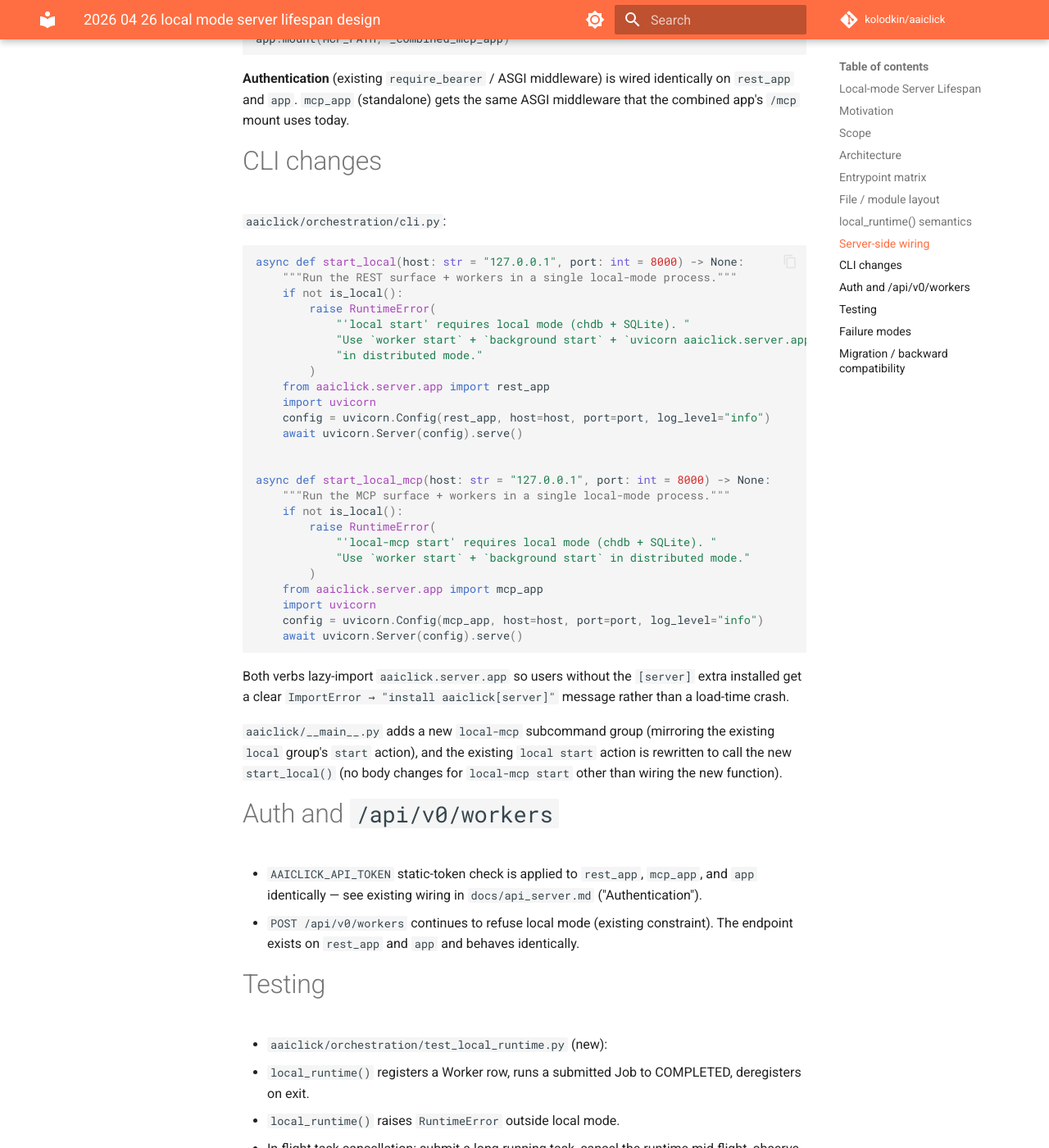
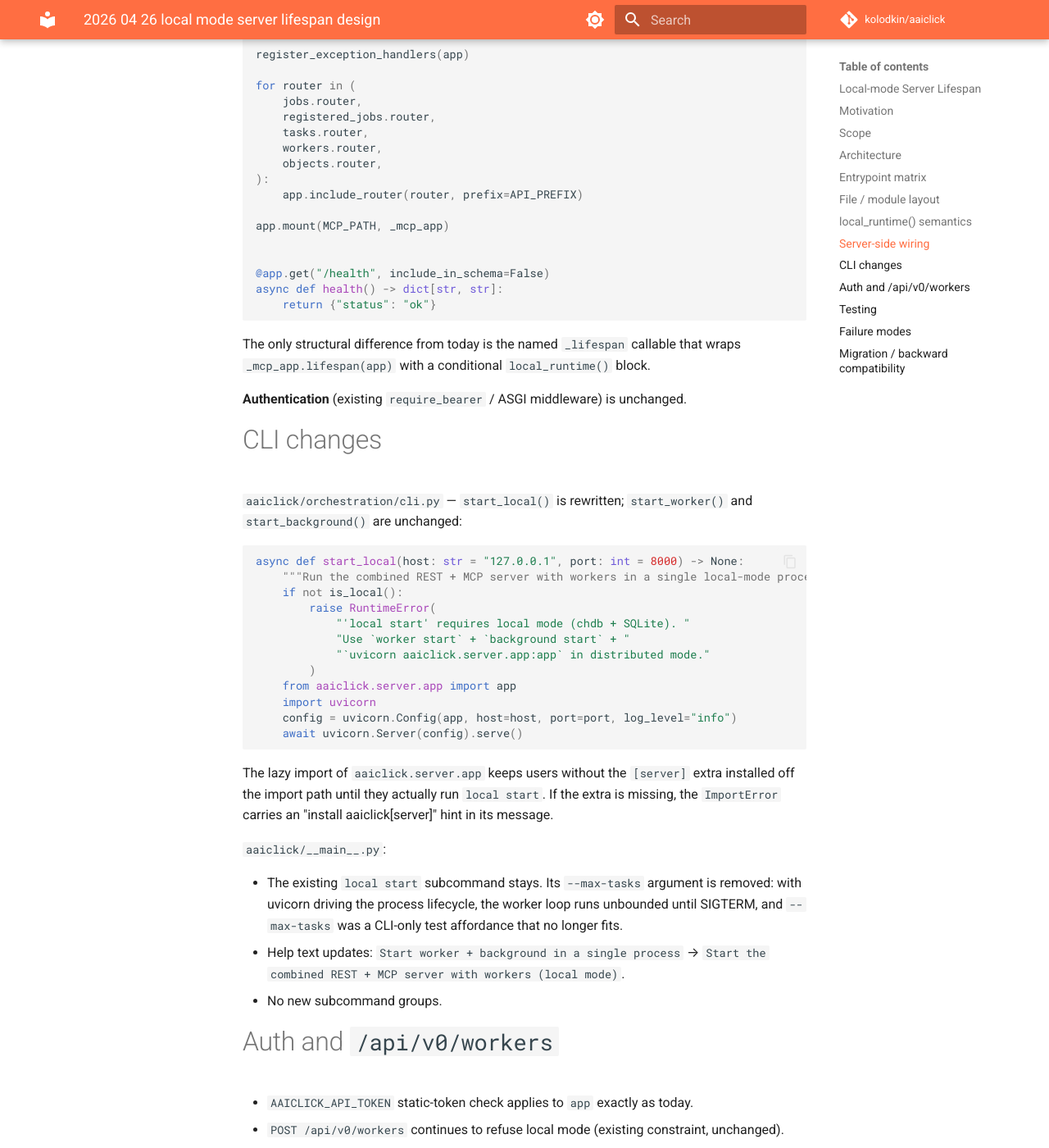
Before and after one commit to kolodkin/aaiclick, an MkDocs documentation site: the page built from docs/superpowers/specs/2026-04-26-local-mode-server-lifespan-design.md, in a window 1280 px wide and 1400 px high, scrolled down 5423 px. Shown: the whole window at 82% size. Built offline with MkDocs 1.6.1 and Material for MkDocs 9.7.7, drawn with Linux system fonts in a browser that asks for light colours; comment, search, counter and statistics services are not loaded; some of the changed text lies outside the part shown.

Commit message:
spec: collapse to single flavor — local start runs combined REST + MCP
Replace three-app design (rest_app / mcp_app / app) with a single
combined `app` whose lifespan is gated on is_local() to call
local_runtime(). One CLI verb (`local start`) launches uvicorn
against that app. Drops mcp_local.py, drops local-mcp start, drops
--max-tasks flag.

Rationale: combining REST + MCP in one ASGI app is the only way to
expose both surfaces in local mode (chdb's single-process file lock
blocks running two uvicorns). Splitting them adds files without
adding capability.

````diff
--- a/docs/superpowers/specs/2026-04-26-local-mode-server-lifespan-design.md
+++ b/docs/superpowers/specs/2026-04-26-local-mode-server-lifespan-design.md
@@ -3,9 +3,9 @@ Local-mode Server Lifespan
 
 # Motivation
 
-Today, running the FastAPI or MCP server in local mode (`chdb` + `sqlite`) is broken: jobs submitted via `POST /api/v0/jobs:run` (or the MCP `run_job` tool) are written to the database but never picked up — there is no execution worker and no background worker in the server process. The only working local-mode entrypoint is `python -m aaiclick local start`, which runs workers but exposes no HTTP / MCP surface.
+Today, running the FastAPI / MCP server in local mode (`chdb` + `sqlite`) is broken: jobs submitted via `POST /api/v0/jobs:run` (or the MCP `run_job` tool) are written to the database but never picked up — there is no execution worker and no background worker in the server process. The only working local-mode entrypoint is `python -m aaiclick local start`, which runs workers but exposes no HTTP / MCP surface.
 
-This design wires the workers into the server's `lifespan`, gated on `is_local()`. After the change, every local-mode entrypoint — CLI verb or direct uvicorn — converges on a single shared helper that owns startup/shutdown ordering. Distributed mode is unchanged: the lifespan no-ops, and `worker start` / `background start` still run as separate processes.
+This design wires the workers into the existing combined FastAPI + FastMCP server's `lifespan`, gated on `is_local()`. After the change, the single combined ASGI app at `aaiclick.server.app:app` runs REST, MCP, and the local-mode workers in one process. The CLI verb `local start` becomes a thin wrapper that launches uvicorn against that app. Distributed mode is unchanged: the lifespan no-ops, and `worker start` / `background start` still run as separate processes.
 
 The single-process constraint of local mode (chdb's file lock) is honoured naturally: the workers and the per-request handlers share one chdb session inside one outer `orch_context(with_ch=True)`.
 
@@ -14,17 +14,17 @@ The single-process constraint of local mode (chdb's file lock) is honoured natur
 In scope:
 
 - A new shared async context manager `local_runtime()` that starts and stops the BackgroundWorker and execution `worker_main_loop` for the duration of its block.
-- A `lifespan` for the FastAPI / FastMCP ASGI apps that calls `local_runtime()` when `is_local()` is true.
-- Three named ASGI surfaces in `aaiclick/server/app.py`: REST-only (`rest_app`), MCP-only (`mcp_app`), and the existing combined `app`.
-- Two CLI verbs: `local start` (binds `rest_app`) and `local-mcp start` (binds `mcp_app`). Both use programmatic uvicorn launch.
-- Tests covering the lifespan path (worker / background startup, in-flight task cancel on shutdown) and the new CLI verb wiring.
+- A replacement `lifespan` for the combined ASGI app `aaiclick.server.app:app` that chains FastMCP's existing lifespan with `local_runtime()` when `is_local()` is true.
+- Rewriting `start_local()` (CLI: `python -m aaiclick local start`) to launch uvicorn against the combined app.
+- Tests covering the lifespan path (worker / background startup, in-flight task cancel on shutdown) and the rewritten CLI verb.
 
 Out of scope:
 
+- Splitting the server into REST-only / MCP-only flavours — the combined app is preferred today and serves both surfaces in one process, which is the only way to expose both in local mode (single chdb lock).
 - Changing distributed-mode worker or background entrypoints.
 - Changing `POST /api/v0/workers` semantics (still refuses local mode).
-- Adding a graceful drain timeout for in-flight tasks on shutdown — recorded for `docs/future.md` if the immediate-cancel behavior becomes painful.
-- Adding a single-instance file lock for local mode — the chdb file lock is already a hard guard; an explicit lock can be added later if the diagnostic is unfriendly.
+- Adding a graceful drain timeout for in-flight tasks on shutdown — recorded for `docs/future.md` if the immediate-cancel behaviour becomes painful.
+- Adding a single-instance file lock for local mode — chdb's file lock is already a hard guard; an explicit lock can be added later if the diagnostic is unfriendly.
 - Authentication changes (the existing `AAICLICK_API_TOKEN` static-token check still applies, unchanged).
 
 # Architecture
@@ -33,15 +33,16 @@ Out of scope:
                 ┌──────────────────────────────────────────────┐
                 │ aaiclick/server/app.py                       │
                 │                                              │
-   local start ─┼─► uvicorn ──► rest_app (FastAPI, no MCP)     │
+   local start ─┼─► uvicorn ──┐                                │
+                │             ▼                                │
+ uvicorn server ┼─► uvicorn ──► app (FastAPI + MCP mount)      │
                 │                  │                           │
-local-mcp start ┼─► uvicorn ──► mcp_app (FastMCP HTTP)         │
-                │                  │                           │
- uvicorn server ┼─► uvicorn ──► app (FastAPI + mounted MCP)    │
-                │                  │                           │
-                │                  ▼ shared lifespan           │
-                │   if is_local(): async with local_runtime()  │
-                │   else:           yield                      │
+                │                  ▼ chained lifespan          │
+                │   async with _mcp_app.lifespan(app):         │
+                │       if is_local():                         │
+                │           async with local_runtime(): yield  │
+                │       else:                                  │
+                │           yield                              │
                 └──────────────────────────────────────────────┘
                                    │
                                    ▼
@@ -64,21 +65,20 @@ local-mcp start ┼─► uvicorn ──► mcp_app (FastMCP HTTP)         │
 **Key properties:**
 
 - One source of truth for "what runs alongside the server in local mode": `local_runtime()`.
-- Mode gating happens in the lifespan, not in `local_runtime()` itself — the helper is strict and refuses to run in distributed mode (clear error if misused).
+- One ASGI surface (`app`), one CLI verb (`local start`). No new modules added to `aaiclick/server/`.
 - The per-request `orch_context()` calls in routers and MCP tools nest into the lifespan-level `orch_context(with_ch=True)` — no second chdb client is created per request.
-- Three local entrypoints, one code path. Picking the entrypoint changes which surfaces are exposed; the worker wiring is identical.
+- The combined app preserves shared auth middleware, single-port deployment, and the existing `/api/v0/*` + `/mcp/*` mount.
 
 # Entrypoint matrix
 
 | Command                                          | ASGI app served    | Surfaces            | Mode        |
 |--------------------------------------------------|--------------------|---------------------|-------------|
-| `python -m aaiclick local start`                 | `rest_app`         | REST + workers      | local only  |
-| `python -m aaiclick local-mcp start`             | `mcp_app`          | MCP + workers       | local only  |
-| `uvicorn aaiclick.server.app:app`                | `app` (combined)   | REST + MCP + workers | local or distributed |
+| `python -m aaiclick local start`                 | `app`              | REST + MCP + workers | local only |
+| `uvicorn aaiclick.server.app:app`                | `app`              | REST + MCP (+ workers if local) | local or distributed |
 | `python -m aaiclick worker start`                | (none)             | workers only        | distributed only |
 | `python -m aaiclick background start`            | (none)             | background only     | distributed only |
 
-In distributed mode, `local start` and `local-mcp start` raise `RuntimeError` with the same message style today's `worker start` and `background start` use when called in local mode.
+In distributed mode, `local start` raises `RuntimeError` at CLI entry — the same way today's `worker start` and `background start` raise when called in local mode.
 
 # File / module layout
 
@@ -88,8 +88,7 @@ aaiclick/
     local_runtime.py        ← NEW: local_runtime() async context manager
     test_local_runtime.py   ← NEW: helper-level tests
     cli.py                  ← MODIFIED:
-                                start_local()       — rewritten: binds rest_app via uvicorn
-                                start_local_mcp()   — NEW: binds mcp_app via uvicorn
+                                start_local()       — rewritten: launches uvicorn against app
                                 start_worker()      — unchanged (distributed)
                                 start_background()  — unchanged (distributed)
     background/
@@ -98,14 +97,11 @@ aaiclick/
       worker.py             ← unchanged
       mp_worker.py          ← unchanged
   server/
-    app.py                  ← MODIFIED: exports rest_app, mcp_app, app + shared lifespan
-    test_app.py             ← MODIFIED: cover lifespan behaviour
-    test_mcp.py             ← MODIFIED: lifespan smoke test against mcp_app
-  __main__.py               ← MODIFIED:
-                                local start         — wires to rewritten start_local
-                                local-mcp start     — NEW subcommand group
-                                worker start        — unchanged
-                                background start    — unchanged
+    app.py                  ← MODIFIED: replace lifespan with chained variant
+    mcp.py                  ← unchanged
+    test_app.py             ← MODIFIED: cover lifespan behaviour in both modes
+  __main__.py               ← MODIFIED: `local start` help text reflects new behaviour;
+                                         remove the `--max-tasks` flag (uvicorn-managed lifecycle)
 ```
 
 `start_background()` and `worker start` remain the supported distributed-mode entrypoints. The lifespan is a no-op in distributed mode, so the server process and these worker processes coexist exactly as they do today.
@@ -146,127 +142,139 @@ async def local_runtime() -> AsyncIterator[None]:
 
 **Decisions baked in:**
 
-- **Auto-setup** mirrors today's `start_local()` behavior. A user running `local-mcp start` for the first time gets the SQL migrations applied automatically.
+- **Auto-setup** mirrors today's `start_local()` behaviour. A user running `local start` for the first time gets the SQL migrations applied automatically.
 - **Mode guard** hard-fails if `is_local()` is false. Tests and production callers (the lifespan) won't reach this branch — but the guard makes accidental misuse loud.
-- **`install_signal_handlers=False`** on `worker_main_loop`: the outer process owns SIGTERM / SIGINT. uvicorn handles signals for the server entrypoints; the standalone `local start` standalone path (if ever revived) would wrap the helper with its own signal-driven `asyncio.Event`.
+- **`install_signal_handlers=False`** on `worker_main_loop`: uvicorn owns SIGTERM / SIGINT and triggers lifespan shutdown; the worker should not steal signals.
 - **Shutdown order** — cancel worker → stop background → exit `orch_context`. Matches today's `start_local()` ordering.
 - **In-flight task on shutdown** — cancel immediately. `asyncio.CancelledError` propagates through the running task; existing `_handle_task_result` / `_set_pending_cleanup` paths transition the task to `PENDING_CLEANUP`. On the next process boot, the BackgroundWorker either retries the task (attempts remaining) or fails it. A drain-with-timeout variant is deferred to `docs/future.md`.
 
 # Server-side wiring
 
-`aaiclick/server/app.py` exports three ASGI apps. The shared `lifespan` is reused; the combined `app` chains FastMCP's existing lifespan with `local_runtime()`:
+`aaiclick/server/app.py` — the lifespan changes from "FastMCP's lifespan only" to "FastMCP's lifespan + (when local) `local_runtime()`":
 
 ```python
 # aaiclick/server/app.py
-@asynccontextmanager
-async def lifespan(app) -> AsyncIterator[None]:
-    if is_local():
-        async with local_runtime():
-            yield
-    else:
-        yield
+from contextlib import asynccontextmanager
+from collections.abc import AsyncIterator
 
-# 1. REST only
-rest_app = FastAPI(title="aaiclick (REST)", ..., lifespan=lifespan)
-for router in (jobs.router, registered_jobs.router, tasks.router,
-               workers.router, objects.router):
-    rest_app.include_router(router, prefix=API_PREFIX)
-register_exception_handlers(rest_app)
+from fastapi import FastAPI
 
-# 2. MCP only — FastMCP HTTP surface, lifespan injected at construction
-mcp_app = mcp.http_app(path="/", lifespan=lifespan)
+from aaiclick.backend import is_local
+from aaiclick.orchestration.local_runtime import local_runtime
 
-# 3. Combined — REST + mounted MCP. Chains FastMCP's own lifespan with ours.
-_combined_mcp_app = mcp.http_app(path="/")
+from .errors import register_exception_handlers
+from .mcp import mcp
+from .routers import jobs, objects, registered_jobs, tasks, workers
+
+API_PREFIX = "/api/v0"
+MCP_PATH = "/mcp"
+
+_mcp_app = mcp.http_app(path="/")
+
 
 @asynccontextmanager
-async def _combined_lifespan(app) -> AsyncIterator[None]:
-    async with _combined_mcp_app.lifespan(app):
+async def _lifespan(app: FastAPI) -> AsyncIterator[None]:
+    async with _mcp_app.lifespan(app):
         if is_local():
             async with local_runtime():
                 yield
         else:
             yield
 
-app = FastAPI(title="aaiclick", ..., lifespan=_combined_lifespan)
-for router in (...):
+
+app = FastAPI(
+    title="aaiclick",
+    description="REST surface over aaiclick's internal_api. Localhost-only, unauthenticated (v0).",
+    version="0.0.0",
+    docs_url=f"{API_PREFIX}/docs",
+    redoc_url=f"{API_PREFIX}/redoc",
+    openapi_url=f"{API_PREFIX}/openapi.json",
+    lifespan=_lifespan,
+)
+
+register_exception_handlers(app)
+
+for router in (
+    jobs.router,
+    registered_jobs.router,
+    tasks.router,
+    workers.router,
+    objects.router,
+):
     app.include_router(router, prefix=API_PREFIX)
-register_exception_handlers(app)
-app.mount(MCP_PATH, _combined_mcp_app)
+
+app.mount(MCP_PATH, _mcp_app)
+
+
+@app.get("/health", include_in_schema=False)
+async def health() -> dict[str, str]:
+    return {"status": "ok"}
 ```
 
-**Authentication** (existing `require_bearer` / ASGI middleware) is wired identically on `rest_app` and `app`. `mcp_app` (standalone) gets the same ASGI middleware that the combined app's `/mcp` mount uses today.
+The only structural difference from today is the named `_lifespan` callable that wraps `_mcp_app.lifespan(app)` with a conditional `local_runtime()` block.
+
+**Authentication** (existing `require_bearer` / ASGI middleware) is unchanged.
 
 # CLI changes
 
-`aaiclick/orchestration/cli.py`:
+`aaiclick/orchestration/cli.py` — `start_local()` is rewritten; `start_worker()` and `start_background()` are unchanged:
 
 ```python
 async def start_local(host: str = "127.0.0.1", port: int = 8000) -> None:
-    """Run the REST surface + workers in a single local-mode process."""
+    """Run the combined REST + MCP server with workers in a single local-mode process."""
     if not is_local():
         raise RuntimeError(
             "'local start' requires local mode (chdb + SQLite). "
-            "Use `worker start` + `background start` + `uvicorn aaiclick.server.app:app` "
-            "in distributed mode."
+            "Use `worker start` + `background start` + "
+            "`uvicorn aaiclick.server.app:app` in distributed mode."
         )
-    from aaiclick.server.app import rest_app
+    from aaiclick.server.app import app
     import uvicorn
-    config = uvicorn.Config(rest_app, host=host, port=port, log_level="info")
-    await uvicorn.Server(config).serve()
-
-
-async def start_local_mcp(host: str = "127.0.0.1", port: int = 8000) -> None:
-    """Run the MCP surface + workers in a single local-mode process."""
-    if not is_local():
-        raise RuntimeError(
-            "'local-mcp start' requires local mode (chdb + SQLite). "
-            "Use `worker start` + `background start` in distributed mode."
-        )
-    from aaiclick.server.app import mcp_app
-    import uvicorn
-    config = uvicorn.Config(mcp_app, host=host, port=port, log_level="info")
+    config = uvicorn.Config(app, host=host, port=port, log_level="info")
     await uvicorn.Server(config).serve()
 ```
 
-Both verbs lazy-import `aaiclick.server.app` so users without the `[server]` extra installed get a clear `ImportError → "install aaiclick[server]"` message rather than a load-time crash.
+The lazy import of `aaiclick.server.app` keeps users without the `[server]` extra installed off the import path until they actually run `local start`. If the extra is missing, the `ImportError` carries an "install aaiclick[server]" hint in its message.
 
-`aaiclick/__main__.py` adds a new `local-mcp` subcommand group (mirroring the existing `local` group's `start` action), and the existing `local start` action is rewritten to call the new `start_local()` (no body changes for `local-mcp start` other than wiring the new function).
+`aaiclick/__main__.py`:
+
+- The existing `local start` subcommand stays. Its `--max-tasks` argument is removed: with uvicorn driving the process lifecycle, the worker loop runs unbounded until SIGTERM, and `--max-tasks` was a CLI-only test affordance that no longer fits.
+- Help text updates: `Start worker + background in a single process` → `Start the combined REST + MCP server with workers (local mode)`.
+- No new subcommand groups.
 
 # Auth and `/api/v0/workers`
 
-- `AAICLICK_API_TOKEN` static-token check is applied to `rest_app`, `mcp_app`, and `app` identically — see existing wiring in `docs/api_server.md` ("Authentication").
-- `POST /api/v0/workers` continues to refuse local mode (existing constraint). The endpoint exists on `rest_app` and `app` and behaves identically.
+- `AAICLICK_API_TOKEN` static-token check applies to `app` exactly as today.
+- `POST /api/v0/workers` continues to refuse local mode (existing constraint, unchanged).
 
 # Testing
 
 - `aaiclick/orchestration/test_local_runtime.py` (new):
   - `local_runtime()` registers a Worker row, runs a submitted Job to COMPLETED, deregisters on exit.
-  - `local_runtime()` raises `RuntimeError` outside local mode.
+  - `local_runtime()` raises `RuntimeError` outside local mode (skipped under non-local CI matrix).
   - In-flight task cancellation: submit a long-running task, cancel the runtime mid-flight, observe the task transitions to `PENDING_CLEANUP`.
 - `aaiclick/server/test_app.py` (extended):
-  - Lifespan in local mode starts BackgroundWorker + execution worker (uses `httpx.AsyncClient` + `ASGITransport` with lifespan, asserts a worker row appears).
+  - Lifespan in local mode starts BackgroundWorker + execution worker (uses `httpx.AsyncClient` + `ASGITransport`, asserts a worker row appears during the request lifecycle).
   - Lifespan in distributed mode is a no-op (no worker row appears).
-- `aaiclick/server/test_mcp.py` (extended):
-  - Same lifespan smoke test against `mcp_app`.
 - Existing distributed-mode worker tests (`test_worker.py`, `test_mp_worker.py`, etc.) are untouched.
 
-Tests follow the project's existing pattern (`async def test_*`, no class wrappers, fixtures from `aaiclick/server/conftest.py`).
+Tests follow the project's existing pattern (`async def test_*`, no class wrappers, fixtures from `aaiclick/server/conftest.py` and `aaiclick/orchestration/conftest.py`).
 
 # Failure modes
 
-| Scenario                                              | Behavior                                                                 |
+| Scenario                                              | Behaviour                                                                |
 |-------------------------------------------------------|--------------------------------------------------------------------------|
 | `local start` invoked in distributed mode             | `RuntimeError` at CLI entry, before uvicorn starts                       |
-| `local-mcp start` invoked in distributed mode         | `RuntimeError` at CLI entry, before uvicorn starts                       |
 | `aaiclick[server]` extra not installed, `local start` | `ImportError` with `"install aaiclick[server]"` hint                     |
 | Two local-mode processes started concurrently         | Second process fails at chdb open with the existing file-lock error      |
 | In-flight task when SIGTERM hits the server           | Task → `PENDING_CLEANUP`; retry-or-fail on next boot via existing path  |
 | `BackgroundWorker.start()` fails during lifespan      | Lifespan startup fails → uvicorn aborts startup; user sees the traceback |
 | `setup()` fails during auto-setup                     | Lifespan startup fails; same surface as above                            |
+| FastMCP startup fails inside `_lifespan`              | Outer `_mcp_app.lifespan(app)` propagates; `local_runtime()` never enters |
 
 # Migration / backward compatibility
 
-- **`local start` keeps the same CLI shape.** Today: workers only. After: workers + REST. Users who relied on the absence of an HTTP port now bind to `127.0.0.1:8000`. Documented in the changelog; no rollback flag.
+- **`local start` keeps the same CLI shape.** Today: workers only. After: REST + MCP + workers. Users who relied on the absence of an HTTP port now bind to `127.0.0.1:8000`. Documented in the changelog; no rollback flag.
+- **`local start --max-tasks`** is removed. It was a debug-only affordance; production callers never set it.
 - **`uvicorn aaiclick.server.app:app` becomes functional in local mode.** Today it's broken (no workers); after, it works. No code path is removed.
 - **Distributed mode is byte-for-byte unchanged.**
````
